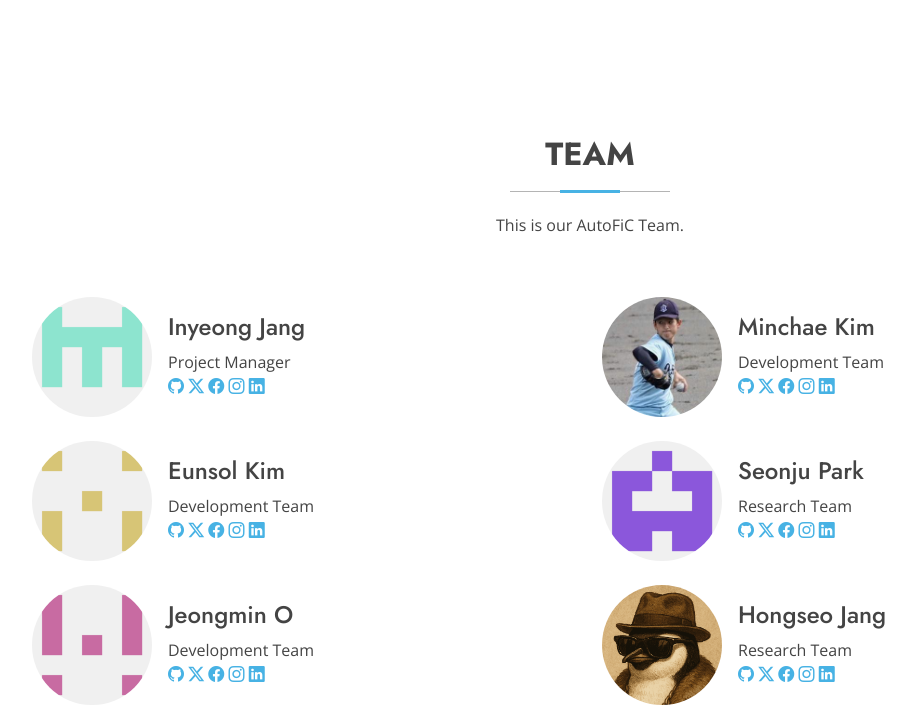
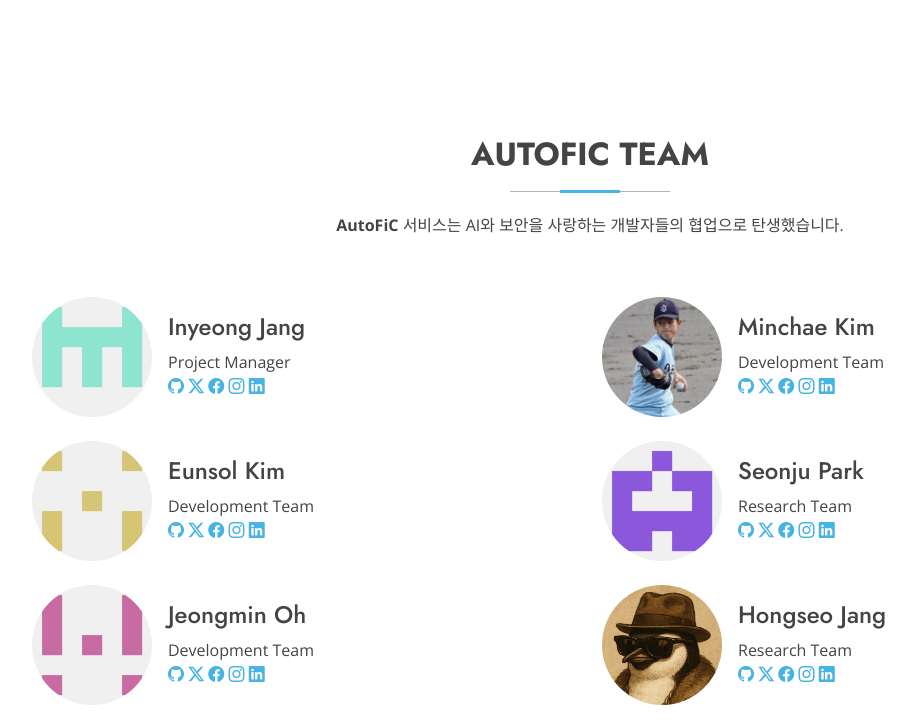
Before and after one commit to AutoFiC/autofic.github.io, a plain HTML site: page index.html in a window 1280 px wide. Shown: the part 2560-3286 px from the top of the page, without its empty margins (50-966 px from the left). Drawn offline with nearby package versions, Linux system fonts and the light colour scheme.

Commit message:
Modified: index.html has some changes

```diff
--- a/index.html
+++ b/index.html
@@ -334,8 +334,8 @@
 
     <section id="team" class="team section">
       <div class="container section-title" data-aos="fade-up">
-        <h2>Team</h2>
-        <p>This is our AutoFiC Team.</p>
+        <h2>AutoFiC Team</h2>
+        <p><strong>AutoFiC</strong> 서비스는 AI와 보안을 사랑하는 개발자들의 협업으로 탄생했습니다.</p>
         </div><!-- End Section Title -->
         <div class="container">
           <div class="row gy-4">
@@ -445,10 +445,10 @@
                     class="img-fluid rounded-circle"
                     width="120"
                     height="120"
-                    alt="Jeongmin O">
+                    alt="Jeongmin Oh">
                 </div>
                 <div class="member-info ms-3 mt-3">
-                  <h4>Jeongmin O</h4>
+                  <h4>Jeongmin Oh</h4>
                   <span>Development Team</span>
                   <div class="social">
                     <a href="https://github.com/soonnae"><i class="bi bi-github"></i></a>
@@ -641,7 +641,7 @@
 
               <div class="faq-item" data-aos="fade-up" data-aos-delay="300">
                 <i class="faq-icon bi bi-question-circle"></i>
-                <h3>CLI가 어렵지 않나요?</h3>
+                <h3>CLI를 사용하는 부분이 어렵지 않나요?</h3>
                 <div class="faq-content">
                   <p>명령어 한 줄로 전체 과정이 실행되며, 모든 옵션은 --help로 쉽게 확인할 수 있습니다.</p>
                 </div>
```
Also changed, not shown: 1 other file.
